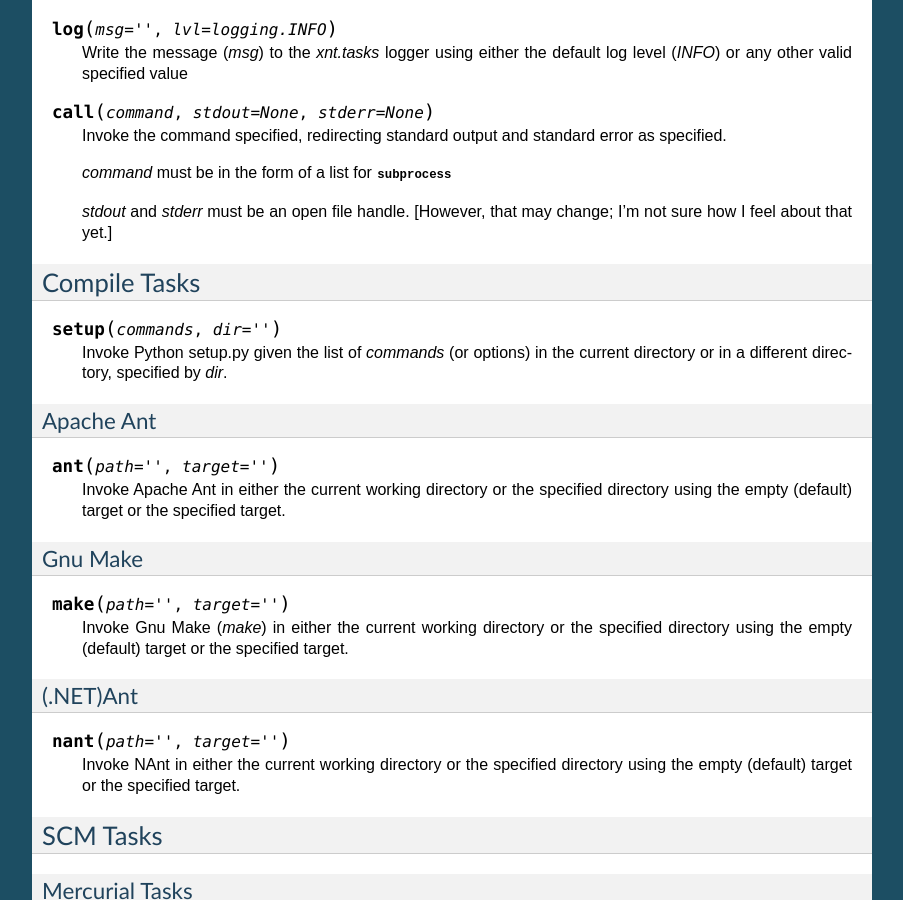
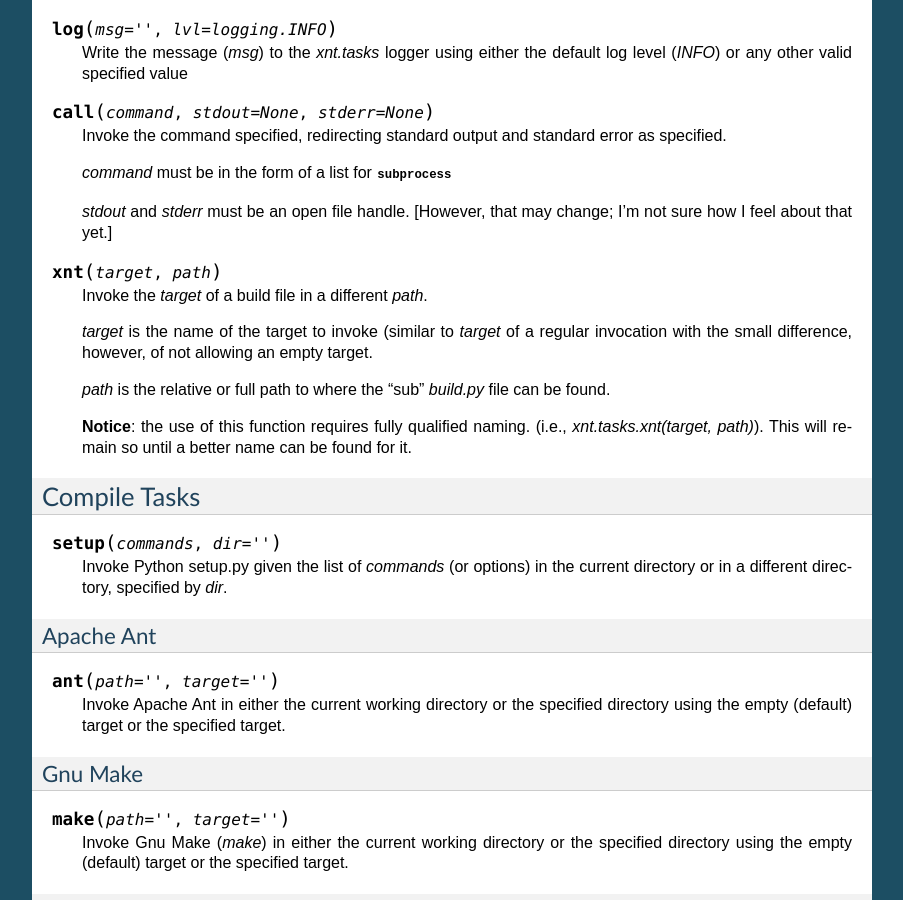
Before and after one commit to kennyballou/Xnt, a Sphinx documentation site: the page built from docs/source/taskreference.rst, in a window 1280 px wide and 900 px high, scrolled down 994 px. Shown: the whole window, without its empty margins (198-1101 px from the left). Built offline with Sphinx 7.4.7, drawn with Linux system fonts in a browser that asks for light colours.

Commit message:
Add documentation for new ``xnt`` task

```diff
--- a/docs/source/taskreference.rst
+++ b/docs/source/taskreference.rst
@@ -80,6 +80,21 @@ Miscellaneous Tasks
     *stdout* and *stderr* must be an open file handle. [However, that may
     change; I'm not sure how I feel about that yet.]
 
+.. function:: xnt(target, path)
+
+    Invoke the *target* of a build file in a different *path*.
+
+    *target* is the name of the target to invoke (similar to *target* of a
+    regular invocation with the small difference, however, of not allowing an
+    empty target.
+
+    *path* is the relative or full path to where the "sub" *build.py* file can
+    be found.
+
+    **Notice**: the use of this function requires fully qualified naming.
+    (i.e., *xnt.tasks.xnt(target, path)*). This will remain so until a better
+    name can be found for it.
+
 Compile Tasks
 =============
 
```
